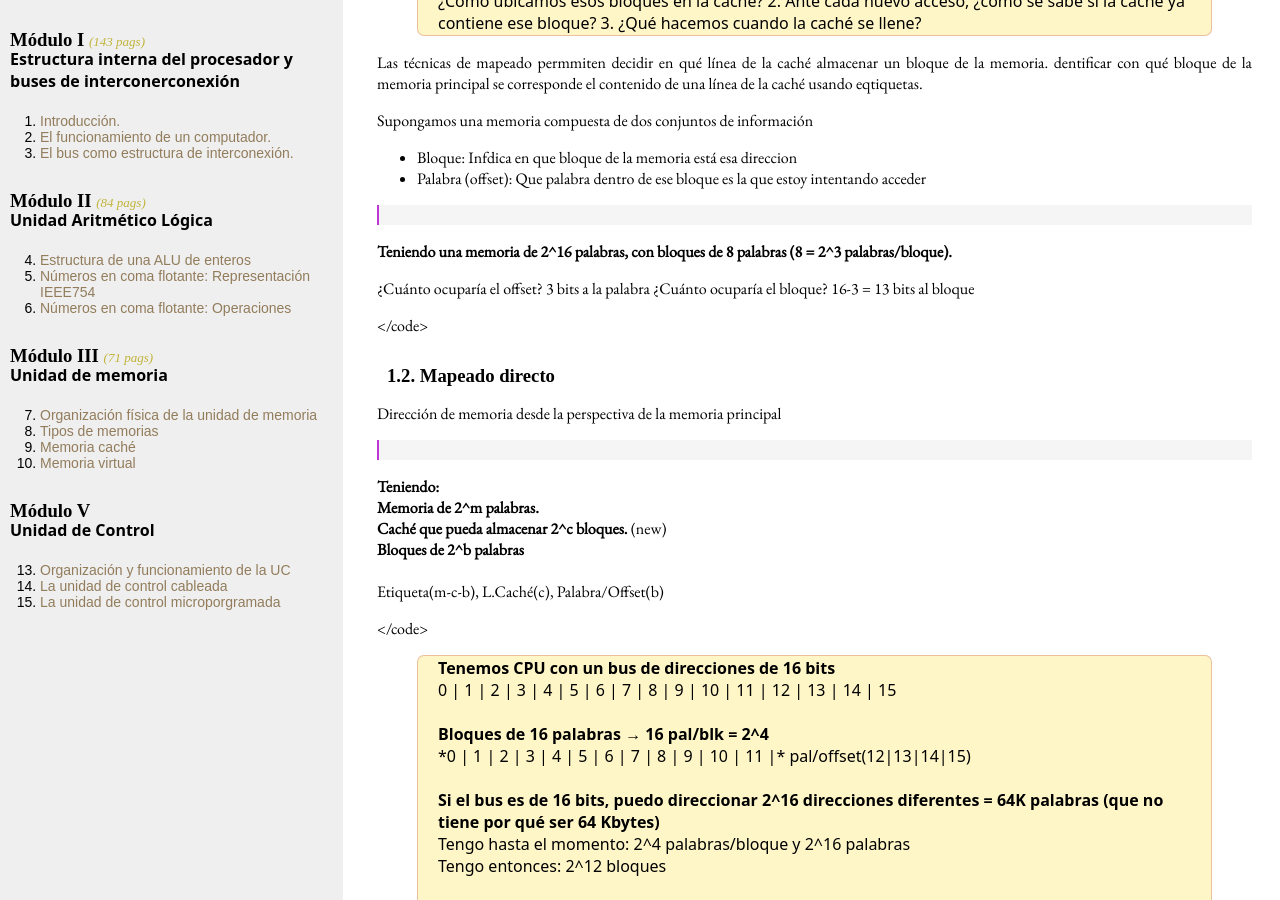
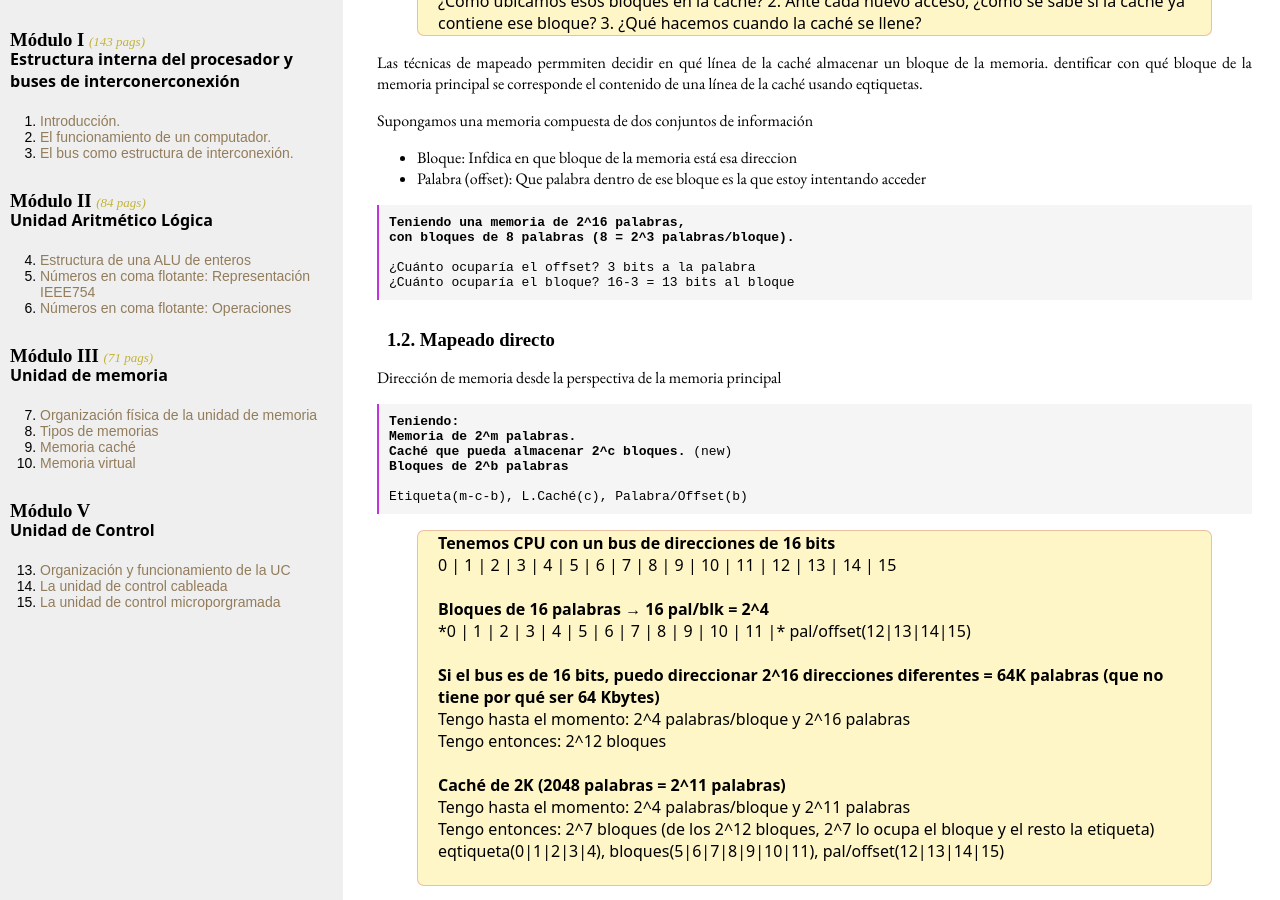
Before and after one commit to dkaerit/EDC, a Jekyll site: the page built from _posts/2020-10-05-TEMA09.md, in a window 1280 px wide and 900 px high, scrolled down 2363 px. Built offline with Jekyll 4.4.1, drawn with Linux system fonts in a browser that asks for light colours; some web fonts are replaced.

```diff
--- a/_posts/2020-10-05-TEMA09.md
+++ b/_posts/2020-10-05-TEMA09.md
@@ -77,13 +77,10 @@ Supongamos una memoria compuesta de dos conjuntos de información
   - Palabra (offset): Que palabra dentro de ese bloque es la que estoy intentando acceder
 
 <code class="language-print">
-
-  <b>Teniendo una memoria de 2^16 palabras, </b>
-  <b>con bloques de 8 palabras (8 = 2^3 palabras/bloque).</b>
-
-  ¿Cuánto ocuparía el offset? 3 bits a la palabra
-  ¿Cuánto ocuparía el bloque? 16-3 = 13 bits al bloque
-
+  <b>Teniendo una memoria de 2^16 palabras, </b><br>
+  <b>con bloques de 8 palabras (8 = 2^3 palabras/bloque).</b><br><br>
+  ¿Cuánto ocuparía el offset? 3 bits a la palabra<br>
+  ¿Cuánto ocuparía el bloque? 16-3 = 13 bits al bloque<br>
 </code>
 
 
@@ -91,13 +88,11 @@ Supongamos una memoria compuesta de dos conjuntos de información
 Dirección de memoria desde la perspectiva de la memoria principal
 
 <code class="language-print">
-
   <b>Teniendo: </b><br>
   <b>Memoria de 2^m palabras. </b><br>
   <b>Caché que pueda almacenar 2^c bloques. </b> (new)<br>
   <b>Bloques de 2^b palabras</b><br><br>
   Etiqueta(m-c-b), L.Caché(c), Palabra/Offset(b)<br>
-
 </code>
 
 <blockquote>
```
